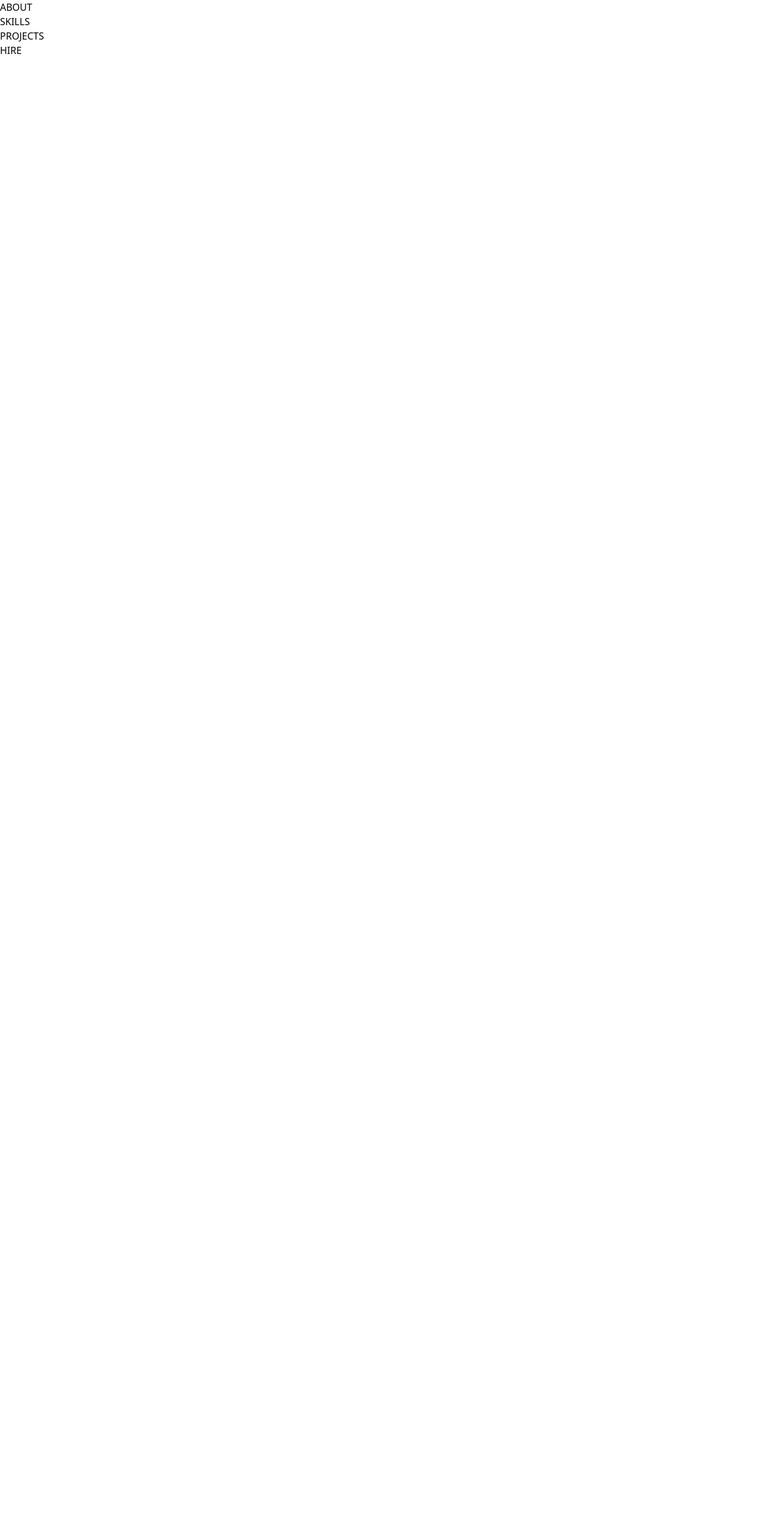
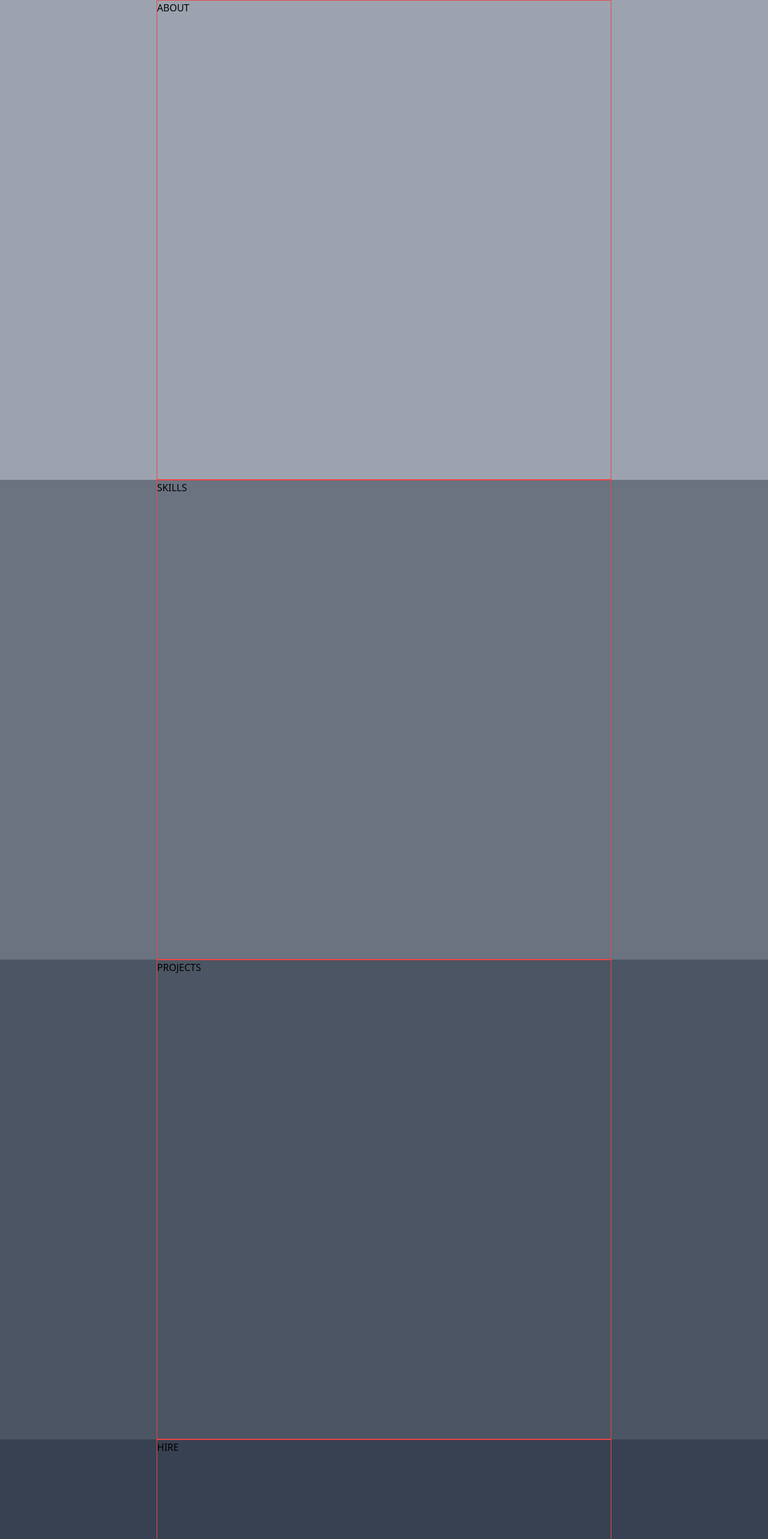
Before and after one commit to pticasolovey20/portfolio, a Next.js app: page / in a window 1280 px wide. Shown: the top 2566 px of the page at 60% size. Before the commit the page ends 800 px from the top, so only its background shows below. Built offline with nearby package versions, Linux system fonts and the light colour scheme.

Commit message:
fix layout p.2

```diff
--- a/layouts/SectionLayout.jsx
+++ /dev/null
@@ -1,9 +0,0 @@
-const SectionLayout = ({ id, link, children }) => {
-	return (
-		<section id={link} className={`min-h-screen flex justify-center px-2 bg-gray-${id + 3}00`}>
-			<div className="w-full sm:w-[90%] md:w-[75%] lg:w-[60%] border border-red-500">{children}</div>
-		</section>
-	);
-};
-
-export default SectionLayout;
--- a/pages/index.jsx
+++ b/pages/index.jsx
@@ -1,21 +1,29 @@
-import Layout from "@/layouts/Layout";
-import SectionLayout from "@/layouts/SectionLayout";
+import { classNames } from "@/utils";
+
+import Layout from "@/components/layouts/Layout";
 
 const Home = () => {
-	const sections = [
-		{ id: 1, link: "ABOUT" },
-		{ id: 2, link: "SKILLS" },
-		{ id: 3, link: "PROJECTS" },
-		{ id: 4, link: "HIRE" },
-	];
-
 	return (
 		<Layout>
-			{sections.map(({ id, link }) => (
-				<SectionLayout key={id} id={id} link={link}>
-					{link}
-				</SectionLayout>
-			))}
+			<section id="about" className={classNames("min-h-screen flex justify-center px-2 bg-gray-400")}>
+				<div className={classNames("w-full sm:w-[90%] md:w-[75%] lg:w-[60%] border border-red-500")}>ABOUT</div>
+			</section>
+
+			<section id="skills" className={classNames("min-h-screen flex justify-center px-2 bg-gray-500")}>
+				<div className={classNames("w-full sm:w-[90%] md:w-[75%] lg:w-[60%] border border-red-500")}>
+					SKILLS
+				</div>
+			</section>
+
+			<section id="projects" className={classNames("min-h-screen flex justify-center px-2 bg-gray-600")}>
+				<div className={classNames("w-full sm:w-[90%] md:w-[75%] lg:w-[60%] border border-red-500")}>
+					PROJECTS
+				</div>
+			</section>
+
+			<section id="hire" className={classNames("min-h-screen flex justify-center px-2 bg-gray-700")}>
+				<div className={classNames("w-full sm:w-[90%] md:w-[75%] lg:w-[60%] border border-red-500")}>HIRE</div>
+			</section>
 		</Layout>
 	);
 };
```
Also changed, not shown: components/layouts/Layout.jsx (renamed from layouts/Layout.jsx).
